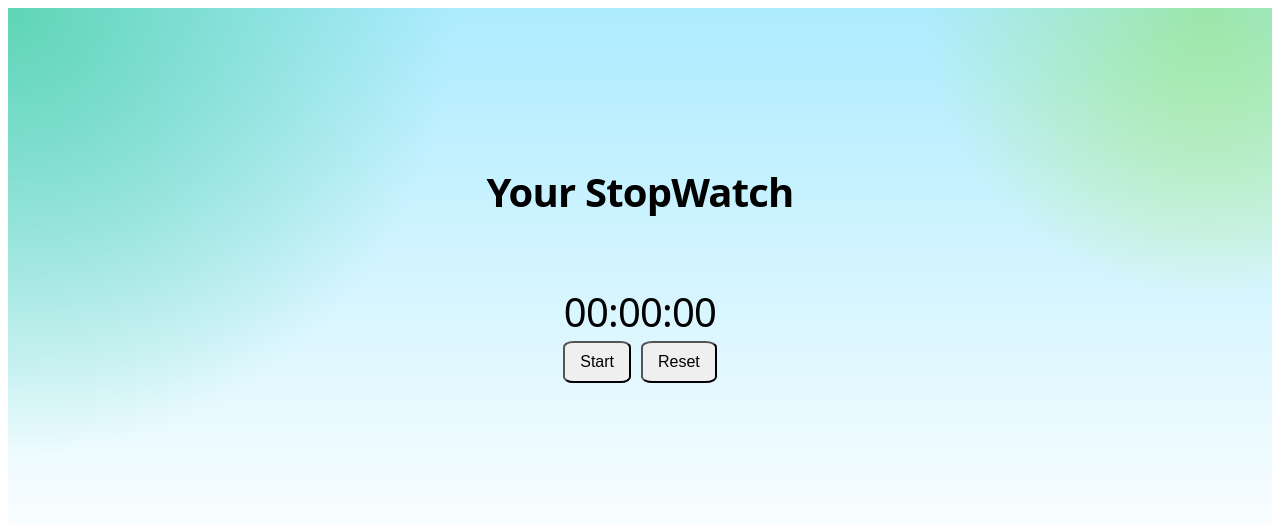
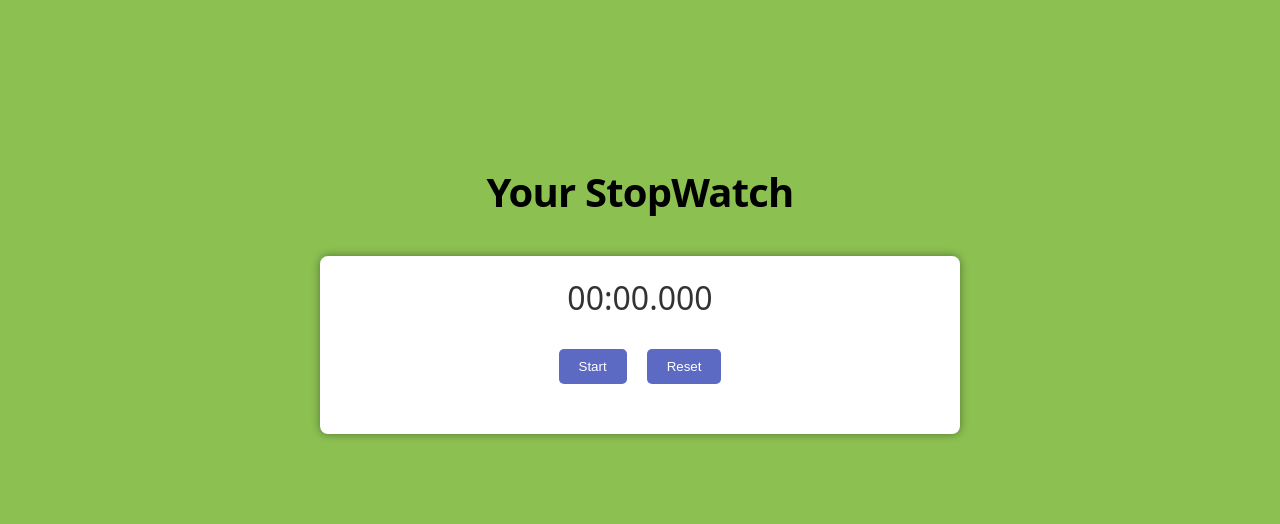
Before and after one commit to Shopify/eng-intern-assessment-react, a React app: page / in a window 1280 px wide. Shown: the top 524 px of the page. Built offline with nearby package versions, Linux system fonts and the light colour scheme.

Commit message:
Update: Add lap and stopwatch logic with styling

```diff
--- a/src/App.css
+++ b/src/App.css
@@ -1,7 +1,5 @@
-.stopwatch-section {
-    height: 100vh;
-    width: 100%;
-    background-image: radial-gradient(circle at 0 0,#5fd5b6 0,rgba(95,213,182,0) 30%),linear-gradient(180deg,rgba(121,223,255,.7) -10%,rgba(121,223,255,0) 70%),radial-gradient(circle at 95% 0,#d0f224 0,rgba(95,213,182,0) 20%);
+html {
+    background-color: #8CC152;
 }
 .stopwatch-frame {
     padding-top: 7.5rem;
@@ -9,7 +7,7 @@
 }
 .stopwatch-title{
     font-size: 2.5rem;
-    font-weight: 700;
+    font-weight: 600;
     letter-spacing: -.02em;
     line-height: 3rem;
     font-family:ui-sans-serif,system-ui,sans-serif,Apple Color Emoji,Segoe UI Emoji,Segoe UI Symbol,Noto Color Emoji;
--- a/src/StopWatch.css
+++ b/src/StopWatch.css
@@ -1,18 +1,34 @@
-.stopwatch-div{
-    padding-top: 2rem;
+.stopwatch-div {
+    font-family:ui-sans-serif,system-ui,sans-serif,Apple Color Emoji,Segoe UI Emoji,Segoe UI Symbol,Noto Color Emoji;
+    font-weight: 500;
+    max-width: 600px;
+    margin: 0 auto;
+    text-align: center;
+    padding: 20px;
+    box-shadow: 0 0 10px rgba(0, 0, 0, 0.4);
+    border-radius: 8px;
+    background-color: #fff;
 }
 
-.stopwatch-time{
-    font-size: 2.5rem;
-    font-weight: 500;
-    letter-spacing: -.02em;
-    line-height: 3rem;
-    font-family:ui-sans-serif,system-ui,sans-serif,Apple Color Emoji,Segoe UI Emoji,Segoe UI Symbol,Noto Color Emoji;
+.stopwatch-time {
+    font-size: 2em;
+    margin-bottom: 20px;
+    color: #333;
 }
 
-button {
-    margin: 5px;
-    padding: 10px 15px;
-    font-size: 16px;
-    border-radius: 15%;
+.laps-table {
+    margin-top: 20px;
+    border-collapse: collapse;
+    width: 100%;
+    box-shadow: 0 0 10px rgba(0, 0, 0, 0.05);
 }
+
+.laps-table div {
+    padding: 10px;
+    border-bottom: 1px solid #ddd;
+    color: #555;
+}
+
+.laps-table div:nth-child(even) {
+    background-color: #f9f9f9;
+}
--- a/src/StopWatch.tsx
+++ b/src/StopWatch.tsx
@@ -2,42 +2,73 @@ import React, { useState, useEffect } from 'react';
 import './StopWatch.css';
 import StopWatchButton from './StopWatchButton';
 
-export default function StopWatch() {
-    const [timeInSeconds, setTimeInSeconds] = useState<number>(0);
+type Lap = {
+    lapNumber: number;
+    time: string;
+  };
+
+  export default function StopWatch() {
+    const [timeInMilliseconds, setTimeInMilliseconds] = useState<number>(0);
     const [timerArray, setTimerArray] = useState<Array<number | string>>([]);
     const [isRunning, setIsRunning] = useState<boolean>(false);
+    const [laps, setLaps] = useState<Lap[]>([]);
 
-    function calculateTime(timeInSeconds: number): Array<number | string> {
-        let hours: number = Math.floor(timeInSeconds /3600);
-        let minutes: number = Math.floor((timeInSeconds - (hours *3600)) / 60);
-        let seconds: number = Math.floor(timeInSeconds - (hours * 3600) - (minutes * 60));
-        let hoursFormatted = hours < 10 ? `0${hours}` : hours;
-        let minutesFormatted = minutes < 10 ? `0${minutes}` : minutes;
-        let secondsFormatted = seconds < 10 ? `0${seconds}` : seconds;
+    useEffect(() => {
+        let interval: NodeJS.Timeout;//update using Javascript built-in timer (may need to be improved upon later-on due to javascript inconcistencies)
+        if (isRunning) {
+            interval = setInterval(() => {
+                setTimeInMilliseconds((prevTime) => prevTime + 10);
+            }, 10);
+        }
+        return () => clearInterval(interval);
+    }, [isRunning]);
 
-        return [hoursFormatted, minutesFormatted, secondsFormatted];
+    function calculateTime(timeInMilliseconds: number): Array<number|string> {//calulate minutes, seconds and milliseconds from timeInMilliseconds
+        let minutes: number = Math.floor(timeInMilliseconds / 60000);
+        let seconds: number = Math.floor((timeInMilliseconds % 60000) / 1000);
+        let milliseconds: number = timeInMilliseconds % 1000;
+
+        let minutesFormatted = minutes < 10 ? `0${minutes}` : minutes.toString();
+        let secondsFormatted = seconds < 10 ? `0${seconds}` : seconds.toString();
+        let millisecondsFormatted = (milliseconds).toString().padStart(3, "0");;;
+        return [minutesFormatted, secondsFormatted, millisecondsFormatted];
     }
 
     useEffect(() => {
-        let timerArray: Array<number | string> = calculateTime(timeInSeconds);
+        let timerArray: Array<number | string> = calculateTime(timeInMilliseconds);
         setTimerArray(timerArray);
-    }, [timeInSeconds]);//everytime timeInSeconds gets updated, this hook gets called to populate the timerArray
+    }, [timeInMilliseconds]);
 
-    const handleStartStop = () => {//flips isRunning based on start-stop
+    const handleStartStop = () => {//flip isRunning when start stop is clicked
         setIsRunning(!isRunning);
     };
 
-    const handleReset = () => {//resets the time and negates isRunning
-        setTimeInSeconds(0);
+    const handleReset = () => {//reset the timer to 0 milliseconds, set isRunning to false and empty the laps array
+        setTimeInMilliseconds(0);
         setIsRunning(false);
+        setLaps([]);
     };
 
+    const handleLap = () => {
+        const newLap = {
+            lapNumber: laps.length + 1,
+            time: `${timerArray[0]}:${timerArray[1]}:${timerArray[2]}`
+        };
+        setLaps([...laps, newLap]);
+    };
 
     return(
         <div className='stopwatch-div'>
-            <div className='stopwatch-time'>{`${timerArray[0]}:${timerArray[1]}:${timerArray[2]}`}</div>
+            <div className='stopwatch-time'>{`${timerArray[0]}:${timerArray[1]}.${timerArray[2]}`}</div>
             <StopWatchButton onClick={handleStartStop} label={isRunning ? 'Stop' : 'Start'} />
-            <StopWatchButton onClick={handleReset} label={isRunning ? 'Lap' : 'Reset'} />
+            <StopWatchButton onClick={isRunning ? handleLap : handleReset} label={isRunning ? 'Lap' : 'Reset'} />
+            <div className="laps-table">
+                {laps.map((lap) => (
+                    <div key={lap.lapNumber}>
+                        Lap {lap.lapNumber}: {lap.time}
+                    </div>
+                ))}
+            </div>
         </div>
     );
 }
--- a/src/StopWatchButton.css
+++ b/src/StopWatchButton.css
@@ -0,0 +1,14 @@
+button {
+    padding: 10px 20px;
+    margin: 10px;
+    border: none;
+    border-radius: 5px;
+    background-color: #5c6ac4;
+    color: white;
+    cursor: pointer;
+    transition: background-color 0.3s;
+}
+
+button:hover {
+    background-color: #3f4eae;
+}
--- a/src/StopWatchButton.tsx
+++ b/src/StopWatchButton.tsx
@@ -1,4 +1,5 @@
 import React from 'react'
+import './StopWatchButton.css';
 
 type StopWatchButtonProps = {
     label: string;
```
